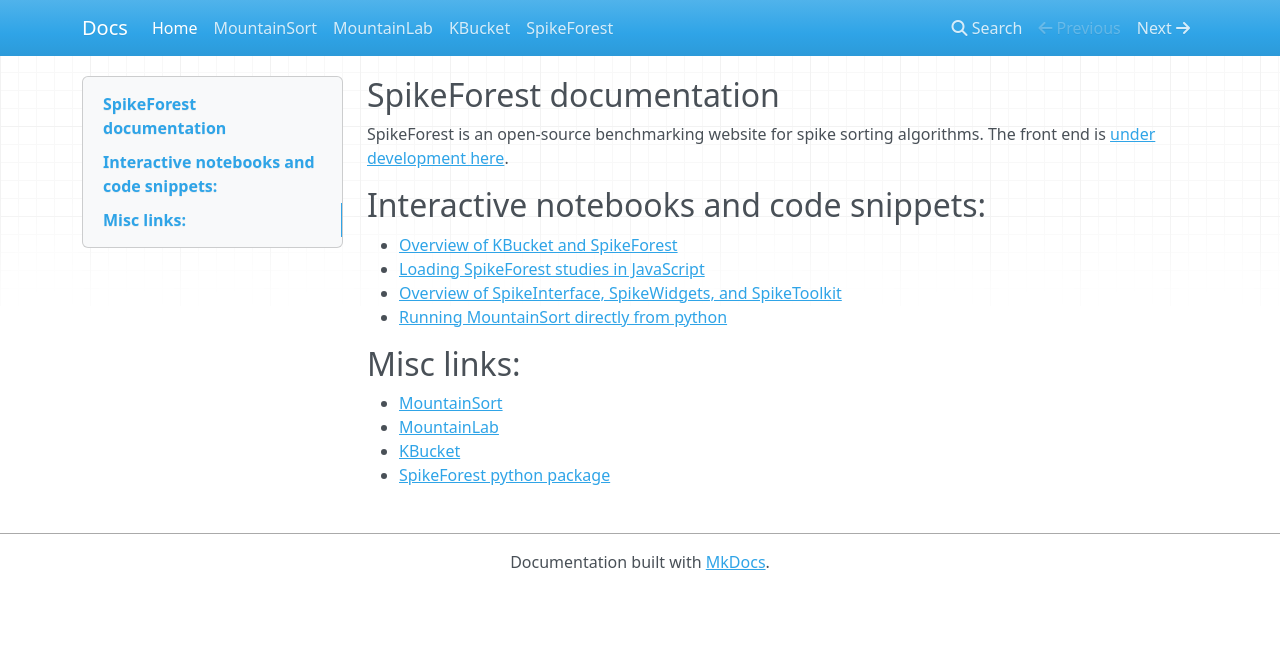
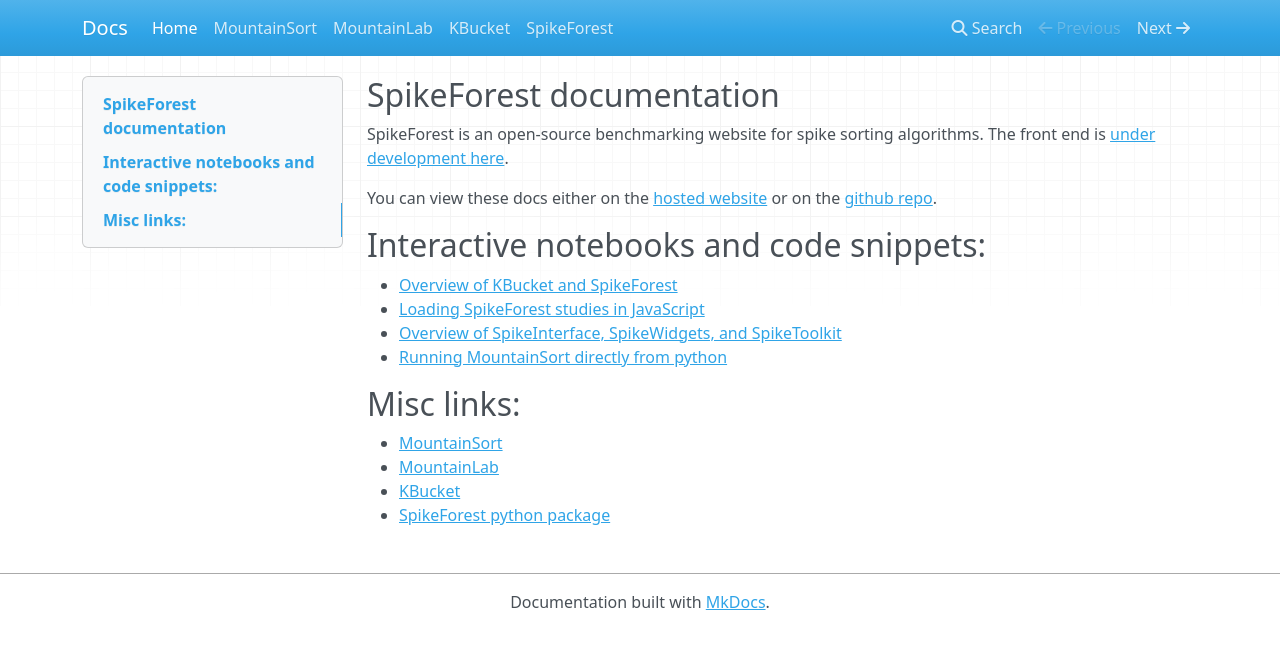
Before and after one commit to scratcharchive/spikeforest-docs, an MkDocs documentation site: the page built from docs/index.md, in a window 1280 px wide. Shown: the top 649 px of the page. Built offline with MkDocs 1.6.1, drawn with Linux system fonts in a browser that asks for light colours; nearby versions of some CDN libraries.

Commit message:
Update index.md

```diff
--- a/docs/index.md
+++ b/docs/index.md
@@ -1,6 +1,8 @@
 ## SpikeForest documentation
 
 SpikeForest is an open-source benchmarking website for spike sorting algorithms. The front end is [under development here](https://github.com/elovero/spikeforest).
+
+You can view these docs either on the [hosted website](https://users.flatironinstitute.org/~magland/docs/) or on the [github repo](https://github.com/magland/docs/blob/master/docs/index.md).
 
 ## Interactive notebooks and code snippets:
 
```
